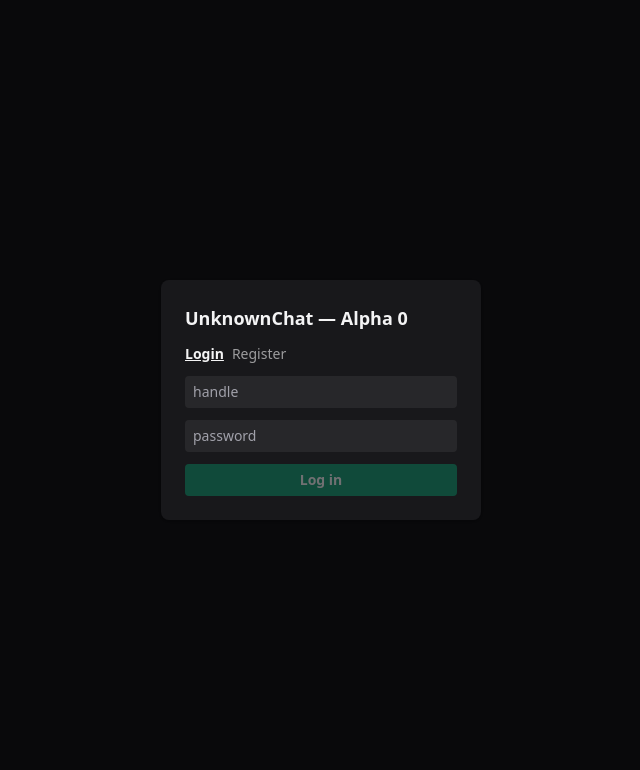
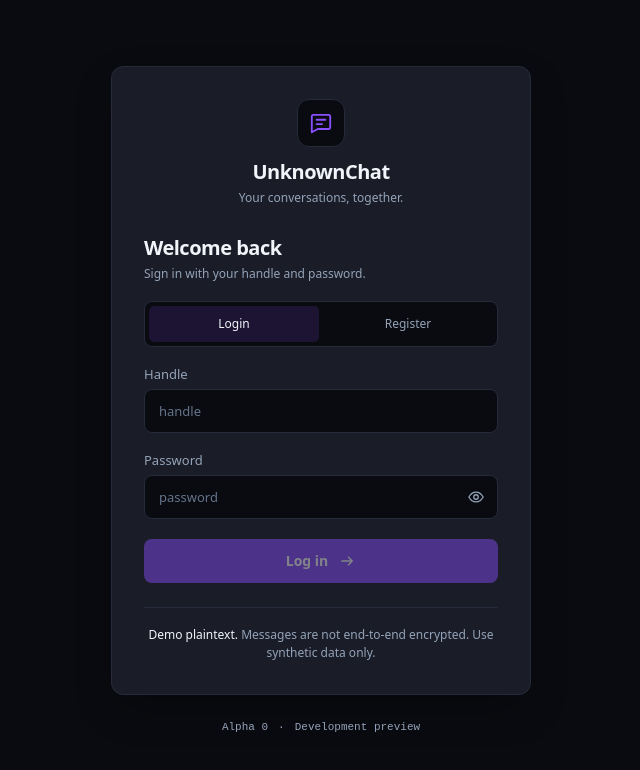
Before and after one commit to OttoApocalypse69/TeriChat, a React (Vite) app in the folder apps/desktop/: page / in a window 1280 px wide. Shown: the top 770 px of the page, without its empty margins (319-959 px from the left). Built offline with nearby package versions, Linux system fonts and the light colour scheme; no server answers.

Commit message:
feat(desktop): adapt Stitch login presentation

```diff
--- /dev/null
+++ b/apps/desktop/src/components/LoginView.css
@@ -0,0 +1,124 @@
+.login-screen {
+  display: flex;
+  min-height: 100dvh;
+  padding: 32px 20px;
+  color: var(--text-primary, #f1f5f9);
+  background: var(--bg-canvas, #0a0b10);
+}
+
+.login-layout {
+  width: 100%;
+  max-width: 420px;
+  margin: auto;
+}
+
+.login-card {
+  display: flex;
+  flex-direction: column;
+  gap: 18px;
+  width: 100%;
+  padding: 32px;
+  border: 1px solid var(--border-subtle, #252b3b);
+  border-radius: 12px;
+  background: var(--bg-surface, #1a1d28);
+  box-shadow: 0 16px 40px -8px rgb(0 0 0 / 35%);
+}
+
+.login-brand {
+  display: flex;
+  flex-direction: column;
+  align-items: center;
+  margin-bottom: 10px;
+  text-align: center;
+}
+
+.login-mark {
+  display: grid;
+  place-items: center;
+  width: 48px;
+  height: 48px;
+  margin-bottom: 12px;
+  border: 1px solid var(--border-subtle, #252b3b);
+  border-radius: 12px;
+  color: var(--brand, #8a4fff);
+  background: var(--bg-canvas, #0a0b10);
+}
+
+.login-mark svg { width: 26px; height: 26px; }
+.login-brand h1, .login-intro h2 { font-size: 20px; line-height: 26px; font-weight: 600; letter-spacing: -0.025em; }
+.login-brand p, .login-intro p { margin-top: 4px; color: var(--text-secondary, #94a3b8); font-size: 12px; line-height: 18px; }
+
+.login-modes {
+  display: flex;
+  gap: 4px;
+  padding: 4px;
+  border: 1px solid var(--border-subtle, #252b3b);
+  border-radius: 8px;
+  background: var(--bg-canvas, #0a0b10);
+}
+
+.login-modes button {
+  flex: 1;
+  min-height: 36px;
+  border-radius: 5px;
+  color: var(--text-secondary, #94a3b8);
+  font-size: 12px;
+  font-weight: 500;
+}
+
+.login-modes button:hover { color: var(--text-primary, #f1f5f9); background: var(--bg-hover, #2b3042); }
+.login-modes button[aria-pressed='true'] { color: var(--text-primary, #f1f5f9); background: var(--brand-soft, rgb(138 79 255 / 14%)); }
+.login-field { display: flex; flex-direction: column; gap: 6px; }
+.login-field label { display: flex; align-items: center; justify-content: space-between; gap: 12px; color: var(--text-secondary, #94a3b8); font-size: 13px; line-height: 18px; }
+.login-optional { font-size: 11px; }
+
+.login-input {
+  width: 100%;
+  height: 44px;
+  padding: 0 14px;
+  border: 1px solid var(--border-subtle, #252b3b);
+  border-radius: 8px;
+  color: var(--text-primary, #f1f5f9);
+  background: var(--bg-canvas, #0a0b10);
+  font-size: 13px;
+}
+
+.login-input::placeholder { color: var(--text-muted, #64748b); }
+.login-card button:focus-visible, .login-input:focus-visible { outline: 2px solid var(--brand-hover, #9d6bff); outline-offset: 3px; }
+.login-input:focus { border-color: var(--brand, #8a4fff); }
+.login-secret { position: relative; }
+.login-secret .login-input { padding-right: 48px; }
+.login-visibility { position: absolute; top: 0; right: 0; display: grid; place-items: center; width: 44px; height: 44px; border-radius: 8px; color: var(--text-secondary, #94a3b8); }
+.login-visibility:hover { color: var(--text-primary, #f1f5f9); }
+.login-visibility svg { width: 18px; height: 18px; }
+.login-error { padding: 10px 12px; border: 1px solid var(--danger, #f43f5e); border-radius: 8px; color: #fda4af; font-size: 13px; line-height: 18px; overflow-wrap: anywhere; }
+
+.login-submit {
+  display: flex;
+  align-items: center;
+  justify-content: center;
+  gap: 10px;
+  width: 100%;
+  min-height: 44px;
+  margin-top: 2px;
+  padding: 10px 12px;
+  border-radius: 8px;
+  color: #fff;
+  background: var(--brand, #8a4fff);
+  font-size: 14px;
+  font-weight: 600;
+}
+
+.login-submit:not(:disabled):hover { background: var(--brand-hover, #9d6bff); }
+.login-submit:disabled { opacity: .45; }
+.login-submit svg { width: 18px; height: 18px; }
+.login-notice { margin-top: 6px; padding-top: 18px; border-top: 1px solid var(--border-subtle, #252b3b); color: var(--text-secondary, #94a3b8); font-size: 12px; line-height: 18px; text-align: center; }
+.login-notice strong { color: var(--text-primary, #f1f5f9); font-weight: 500; }
+.login-footer { display: flex; align-items: center; justify-content: center; gap: 10px; margin-top: 24px; color: var(--text-secondary, #94a3b8); font-family: 'JetBrains Mono', ui-monospace, monospace; font-size: 11px; line-height: 16px; text-align: center; }
+
+@media (max-width: 480px) {
+  .login-screen { padding: 24px 16px; }
+  .login-card { padding: 24px; }
+  .login-modes button { min-height: 44px; }
+  .login-input { font-size: 16px; }
+}
--- a/apps/desktop/src/components/LoginView.tsx
+++ b/apps/desktop/src/components/LoginView.tsx
@@ -1,5 +1,6 @@
 import { useState } from 'react';
 import { ApiClient } from '../lib/api';
+import './LoginView.css';
 
 interface Props {
   api: ApiClient;
@@ -14,6 +15,7 @@ export default function LoginView({ api, onAuthed }: Props) {
   const [displayName, setDisplayName] = useState('');
   const [error, setError] = useState<string | null>(null);
   const [busy, setBusy] = useState(false);
+  const [showPassword, setShowPassword] = useState(false);
 
   async function submit(e: React.FormEvent): Promise<void> {
     e.preventDefault();
@@ -38,70 +40,122 @@ export default function LoginView({ api, onAuthed }: Props) {
   }
 
   return (
-    <div className="flex h-full items-center justify-center bg-zinc-950 text-zinc-100">
+    <main className="login-screen">
+      <div className="login-layout">
         <form
           onSubmit={submit}
-        className="w-80 space-y-3 rounded-lg bg-zinc-900 p-6 shadow"
+          className="login-card"
+          aria-labelledby="login-title"
         >
-        <h1 className="text-lg font-semibold">UnknownChat — Alpha 0</h1>
-        <div className="flex gap-2 text-sm">
+          <header className="login-brand">
+            <div className="login-mark" aria-hidden="true">
+              <svg viewBox="0 0 24 24" fill="none" stroke="currentColor" strokeWidth="1.7" strokeLinecap="round" strokeLinejoin="round">
+                <path d="M5 4.5h14a1.5 1.5 0 0 1 1.5 1.5v10a1.5 1.5 0 0 1-1.5 1.5H9l-5.5 3V6A1.5 1.5 0 0 1 5 4.5Z" />
+                <path d="M8 9h8M8 13h5" />
+              </svg>
+            </div>
+            <h1>UnknownChat</h1>
+            <p>Your conversations, together.</p>
+          </header>
+          <div className="login-intro">
+            <h2 id="login-title">{mode === 'login' ? 'Welcome back' : 'Create your account'}</h2>
+            <p>{mode === 'login' ? 'Sign in with your handle and password.' : 'Choose a handle to start a conversation.'}</p>
+          </div>
+          <div className="login-modes" role="group" aria-label="Account action">
             <button
               type="button"
-            className={mode === 'login' ? 'font-bold underline' : 'opacity-60'}
+              aria-pressed={mode === 'login'}
               onClick={() => setMode('login')}
             >
               Login
             </button>
             <button
               type="button"
-            className={mode === 'register' ? 'font-bold underline' : 'opacity-60'}
+              aria-pressed={mode === 'register'}
               onClick={() => setMode('register')}
             >
               Register
             </button>
           </div>
+          <div className="login-field">
+            <label htmlFor="login-handle">Handle</label>
             <input
-          className="w-full rounded bg-zinc-800 px-2 py-1.5 text-sm"
+              id="login-handle"
+              className="login-input"
               placeholder="handle"
               value={handle}
               onChange={(e) => setHandle(e.target.value)}
               autoComplete="username"
             />
+          </div>
           {mode === 'register' && (
             <>
+              <div className="login-field">
+                <label htmlFor="login-email">Email</label>
                 <input
-              className="w-full rounded bg-zinc-800 px-2 py-1.5 text-sm"
+                  id="login-email"
+                  className="login-input"
                   placeholder="email"
                   value={email}
                   onChange={(e) => setEmail(e.target.value)}
                   autoComplete="email"
                 />
+              </div>
+              <div className="login-field">
+                <label htmlFor="login-display-name">Display name <span className="login-optional">Optional</span></label>
                 <input
-              className="w-full rounded bg-zinc-800 px-2 py-1.5 text-sm"
+                  id="login-display-name"
+                  className="login-input"
                   placeholder="display name"
                   value={displayName}
                   onChange={(e) => setDisplayName(e.target.value)}
                   autoComplete="nickname"
                 />
+              </div>
             </>
           )}
+          <div className="login-field">
+            <label htmlFor="login-password">Password</label>
+            <div className="login-secret">
               <input
-          className="w-full rounded bg-zinc-800 px-2 py-1.5 text-sm"
+                id="login-password"
+                className="login-input"
                 placeholder="password"
-          type="password"
+                type={showPassword ? 'text' : 'password'}
                 value={password}
                 onChange={(e) => setPassword(e.target.value)}
                 autoComplete={mode === 'login' ? 'current-password' : 'new-password'}
               />
-        {error && <p className="text-sm text-red-400">{error}</p>}
+              <button
+                type="button"
+                className="login-visibility"
+                aria-label={showPassword ? 'Hide password' : 'Show password'}
+                aria-pressed={showPassword}
+                onClick={() => setShowPassword(!showPassword)}
+              >
+                <svg aria-hidden="true" viewBox="0 0 24 24" fill="none" stroke="currentColor" strokeWidth="1.7" strokeLinecap="round" strokeLinejoin="round">
+                  <path d="M2.5 12S6 5.5 12 5.5 21.5 12 21.5 12 18 18.5 12 18.5 2.5 12 2.5 12Z" />
+                  <circle cx="12" cy="12" r="3" />
+                  {showPassword && <path d="m4 3 16 18" />}
+                </svg>
+              </button>
+            </div>
+          </div>
+          {error && <p className="login-error" role="alert">{error}</p>}
           <button
             type="submit"
             disabled={busy || !handle.trim() || !password}
-          className="w-full rounded bg-emerald-600 py-1.5 text-sm font-semibold disabled:opacity-40"
+            className="login-submit"
           >
             {busy ? '…' : mode === 'login' ? 'Log in' : 'Register + log in'}
+            {!busy && <svg aria-hidden="true" viewBox="0 0 24 24" fill="none" stroke="currentColor" strokeWidth="1.8" strokeLinecap="round" strokeLinejoin="round"><path d="M5 12h14m-5-5 5 5-5 5" /></svg>}
           </button>
+          <p className="login-notice">
+            <strong>Demo plaintext.</strong> Messages are not end-to-end encrypted. Use synthetic data only.
+          </p>
         </form>
+        <footer className="login-footer">Alpha 0 <span aria-hidden="true">·</span> Development preview</footer>
       </div>
+    </main>
   );
 }
```
Also changed, not shown: 1 other file (tests, documents, lock files or other folders). Lines whose indentation alone changed are shown as unchanged.
